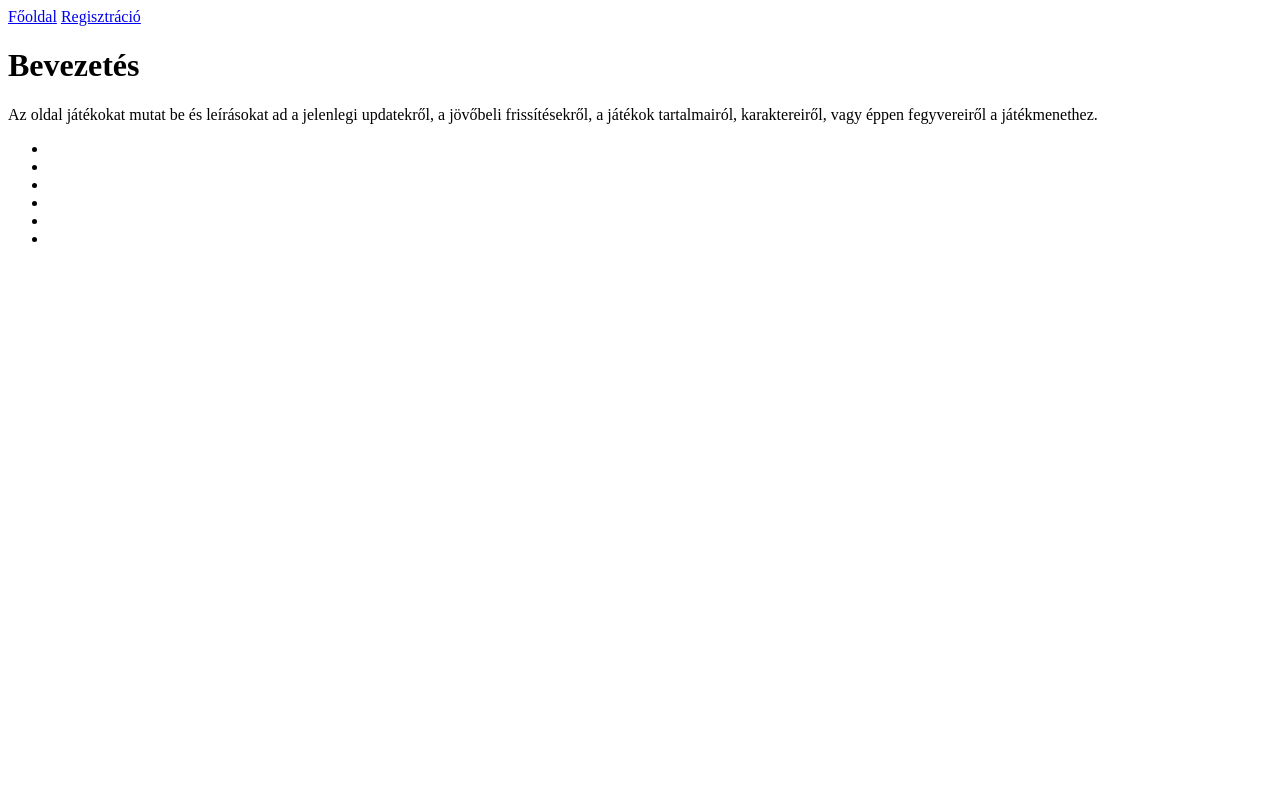
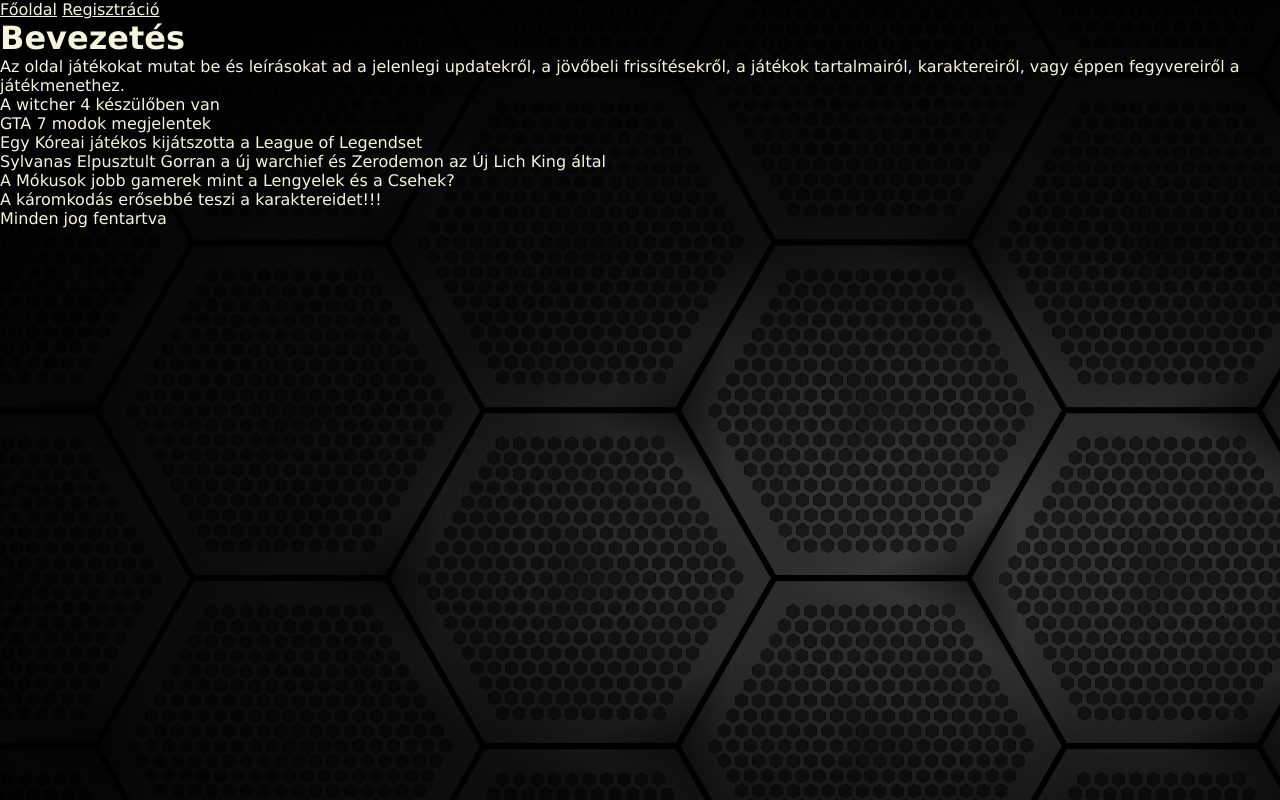
Before and after one commit to aamolnarimre/dogagamer, a plain HTML site: page kepek/index.html in a window 1280 px wide. Drawn offline with Linux system fonts and the light colour scheme.

Commit message:
háttérképet kapott

```diff
--- a/kepek/index.css
+++ b/kepek/index.css
@@ -1,3 +1,12 @@
 *{
+    box-sizing: border-box;
+    font-family: •	A betűcsalád legyen Arial, Verdana, sans-serif;
+    color: beige;
+    font-size: 10 pt;
+    margin: 0px;
+    padding: 0px;
 
 }
+body{
+    background-image: url(black.png);
+}
--- a/kepek/index.html
+++ b/kepek/index.html
@@ -1,5 +1,5 @@
 <!DOCTYPE html>
-<html lang="en">
+<html lang="hu">
 <head>
     <meta charset="UTF-8">
     <meta name="viewport" content="width=device-width, initial-scale=1.0">
@@ -19,12 +19,14 @@
                  a jövőbeli frissítésekről, a játékok tartalmairól, karaktereiről,
                   vagy éppen fegyvereiről a játékmenethez.</p>
              <ul>
-                <li></li>
-                <li></li>
-                <li></li>
-                <li></li>
-                <li></li>
-                <li></li>
+                <li>A witcher 4 készülőben van</li>
+                <li>GTA 7 modok megjelentek</li>
+                <li>Egy Kóreai játékos kijátszotta
+                     a League of Legendset</li>
+                <li>Sylvanas Elpusztult Gorran
+                    a új warchief és Zerodemon az Új Lich King által</li>
+                <li>A Mókusok jobb gamerek mint a Lengyelek és a Csehek?</li>
+                <li>A káromkodás erősebbé teszi a karaktereidet!!!</li>
 
 
              </ul>
@@ -33,7 +35,7 @@
 
         </div>
     </main>
-    <footer></footer>
+    <footer>Minden jog fentartva</footer>
 
 </body>
 </html>
```
Also changed, not shown: 3 other files.
